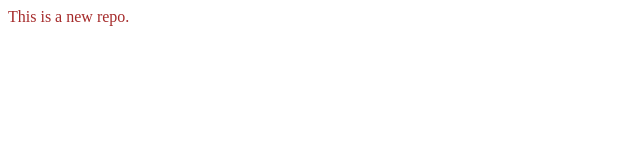
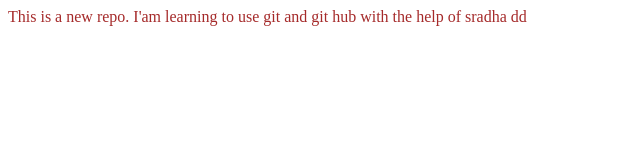
Before and after one commit to Amrit-Moktan/LocalRepo, a plain HTML site: page index.html in a window 1280 px wide. Shown: the whole page, without its empty margins (0-640 px from the left). Drawn offline with Linux system fonts and the light colour scheme.

Commit message:
add new line

```diff
--- a/index.html
+++ b/index.html
@@ -1,4 +1,6 @@
 <link rel="stylesheet" href="index.css">
 <p>
     This is a new repo.
+    I'am learning to use git and git hub with the help
+    of sradha dd
 </p>
```
